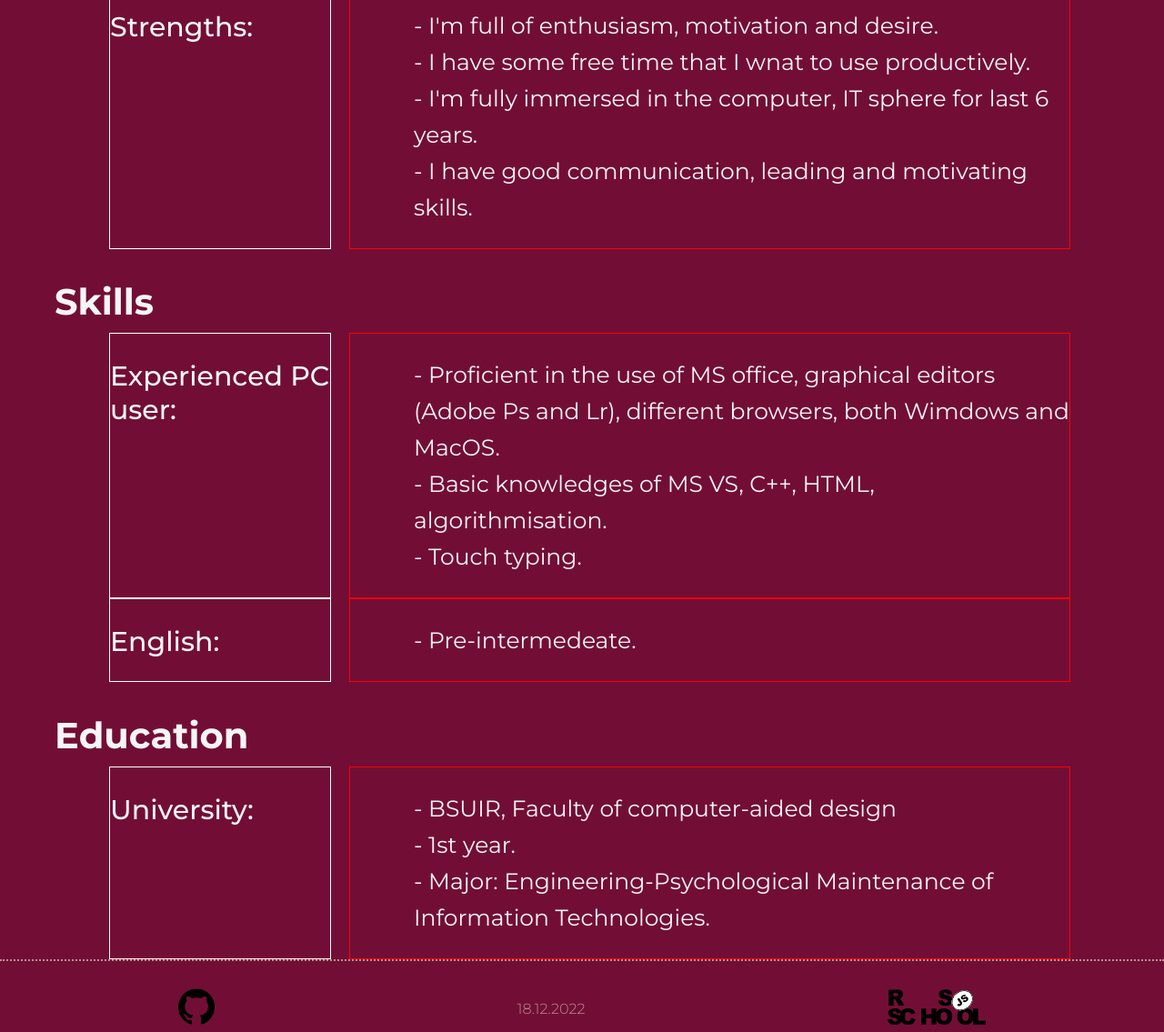
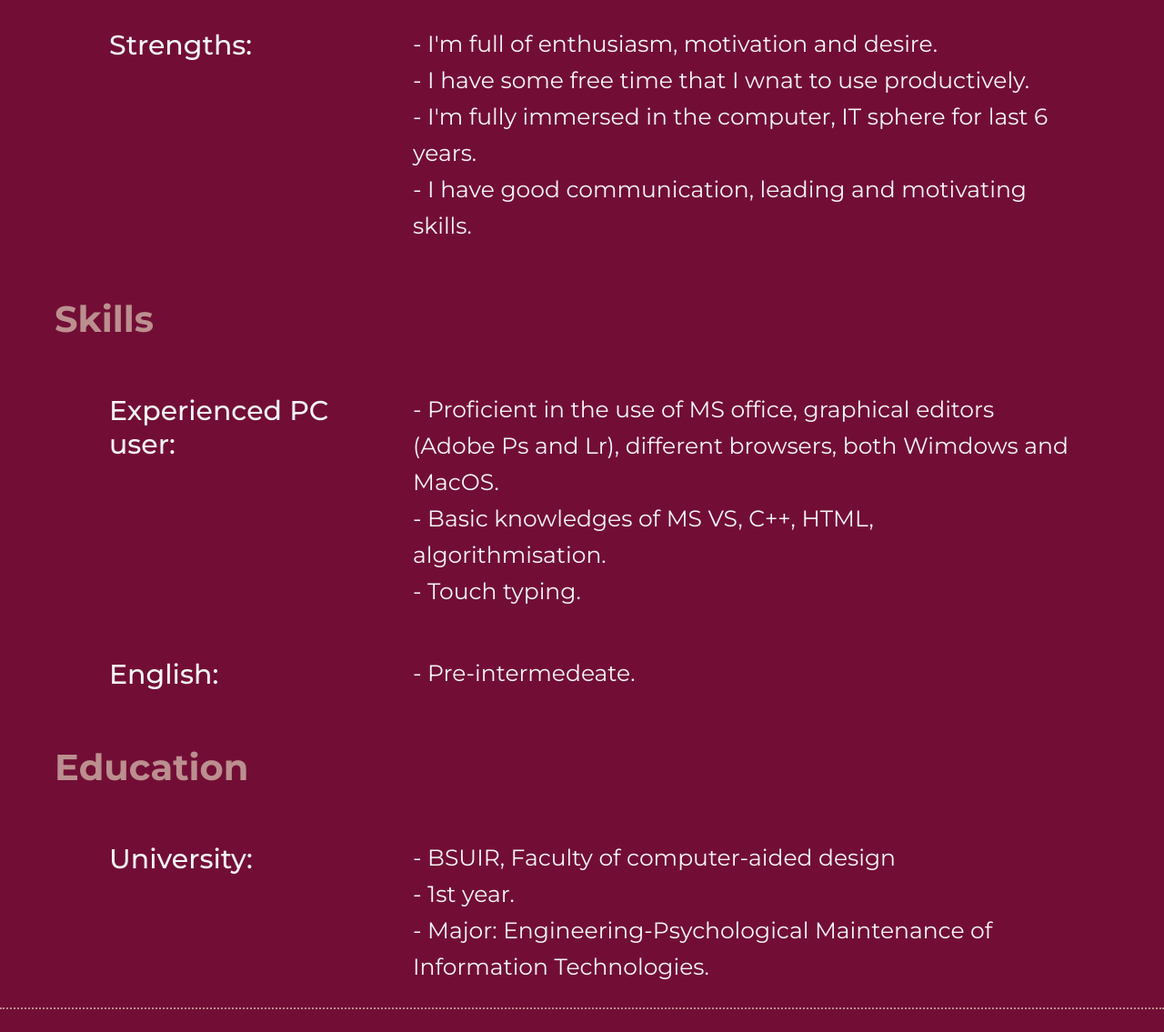
Before and after one commit to ptrsshk/rsschool-cv, a plain HTML site: page index.html in a window 1280 px wide. Shown: the part 1550-2685 px from the top of the page at 91% size. Drawn offline with Linux system fonts and the light colour scheme.

Commit message:
feat: change code

```diff
--- a/index.html
+++ b/index.html
@@ -17,6 +17,7 @@
                   <li class="nav-item"><a href="#contacts" class="nav-link">Contacts</a></li>
                   <li class="nav-item"><a href="#summary" class="nav-link">Summary</a></li>
                   <li class="nav-item"><a href="#skills" class="nav-link">Skills</a></li>
+                  <li class="nav-item"><a href="#education" class="nav-link">Education</a></li>
                 </ul>
               </nav>
         </div>
@@ -130,7 +131,7 @@
 
                 </div>
 
-                <h2 class="section-title">
+                <h2 class="section-title" id="education">
                     Education
                 </h2>
 
--- a/style.css
+++ b/style.css
@@ -62,8 +62,8 @@ html {
 .section-title {
     font-size: 40px;
     font-weight: bold;
-    color: whitesmoke;
-    margin-bottom: 10px;
+    color: rosybrown;
+    margin-bottom: 30px;
 }
 
 .name-section-title {
@@ -108,7 +108,7 @@ html {
 .summary-header {
     /* float: left; */
     width: 20%;
-    border: 1px solid white;
+    /* border: 1px solid white; */
     margin: 0px 20px 0px 60px;
     padding-top: 28px;
     font-size: 30px;
@@ -118,7 +118,7 @@ html {
 
 .summary-list {
     width: 65%;
-    border: 1px solid red;
+    /* border: 1px solid red; */
     padding: 0px;
     margin-right: 50px;
 }
```
Also changed, not shown: assets/favicon.ico.ico (added), assets/img/AVATAR.JPG (added).
